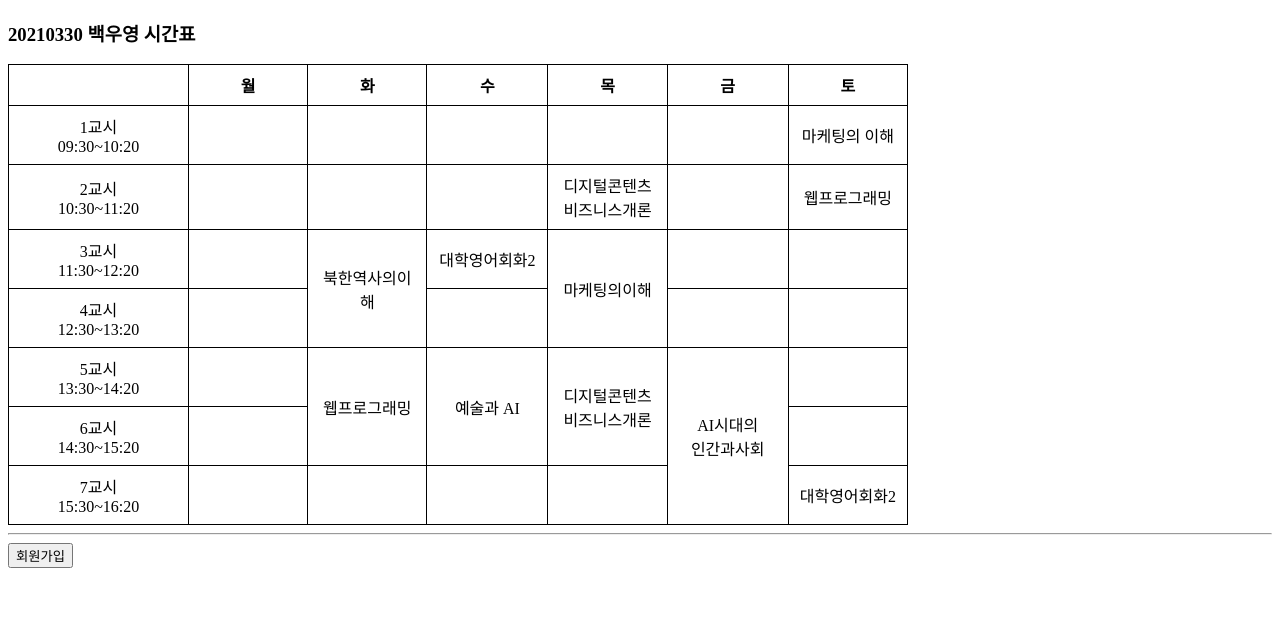
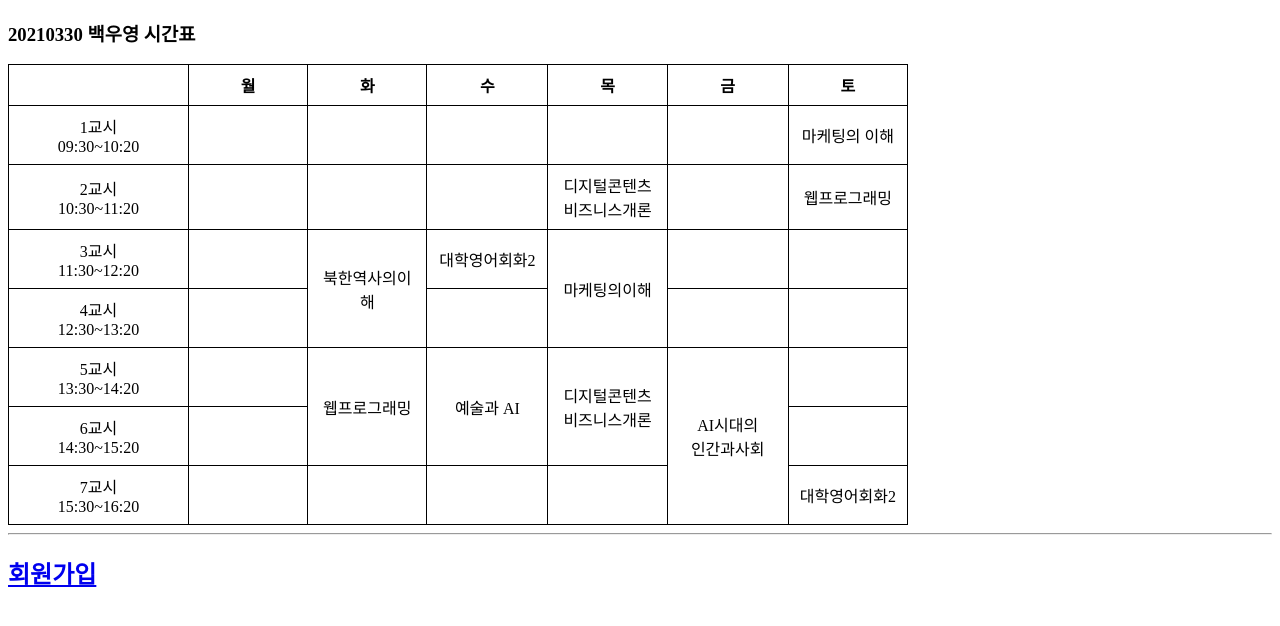
Before and after one commit to oneoowooo/oneoowooo.github.io, a plain HTML site: page index.html in a window 1280 px wide. Drawn offline with Linux system fonts and the light colour scheme.

Commit message:
회원가입

```diff
--- a/index.html
+++ b/index.html
@@ -84,7 +84,9 @@
         </tr>
     </table>
     <hr>
-    <input type="submit" value="회원가입">
+    <h2>
+        <a href="join.html">회원가입</a>
+    </h2>
 </form>
 </body>
 </html>
```
